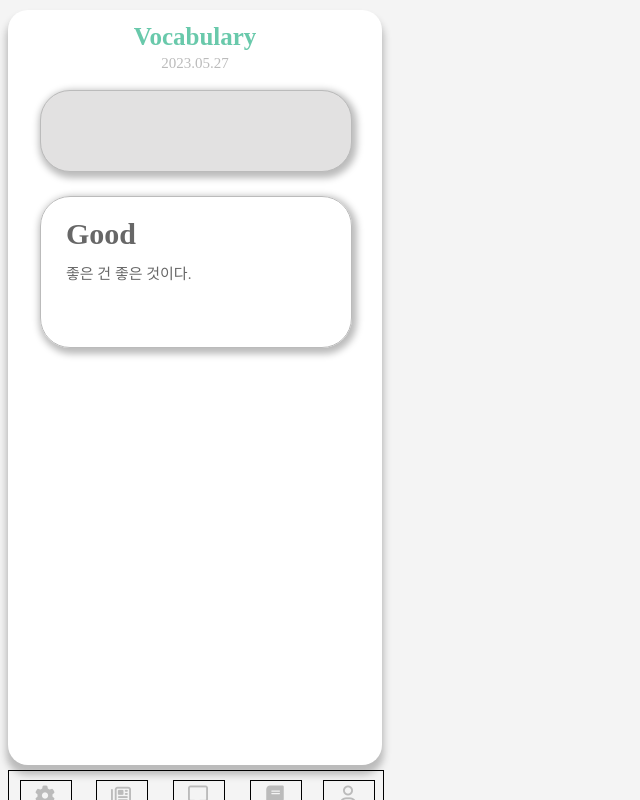
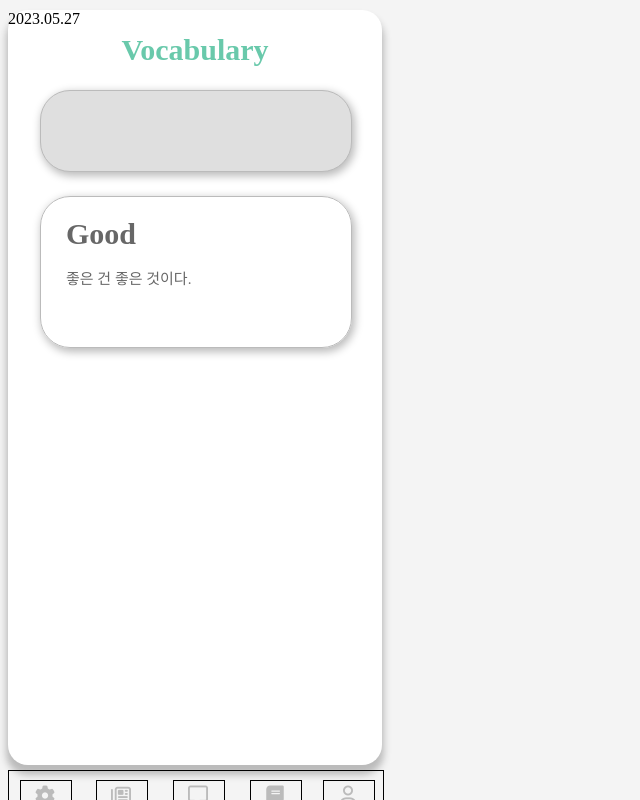
Before and after one commit to sosschs9/GETIT_Hackathon_2023, a Flask app: page /wordlist in a window 1280 px wide. Shown: the whole page, without its empty margins (0-640 px from the left). Run offline with Flask 3, Linux system fonts and the light colour scheme; data that the repository does not hold is empty; some libraries are stand-ins or nearby versions; some web fonts are replaced.

Commit message:
done with wordlist

```diff
--- a/static/css/wordlist.css
+++ b/static/css/wordlist.css
@@ -28,26 +28,14 @@
 .title{
     /*border :1px solid black;*/
     position: fixed;
-    top:23px;
+    top:33px;
     height: 30px;
     width: 200px;
     left: 95px;
     font-family: Pretendard;
-    font-size: 25px;
+    font-size: 30px;
     color: #69C9AB;
     font-weight: bold;
-    text-align:center;
-}
-.date{
-    /*border :1px solid black;*/
-    position: fixed;
-    top:55px;
-    height: 20px;
-    width: 100px;
-    left: 145px;
-    font-family: Pretendard;
-    font-size: 15px;
-    color: #BBBBBB;
     text-align:center;
 }
 .card{
@@ -62,6 +50,16 @@
 .card::-webkit-scrollbar{
     display:none;
 }
+.plus{
+    /*border: 1px solid black;*/
+    position: relative;
+    top: 7px;
+    left: 120px;
+    width : 60px;
+    height: 60px;
+    font-size: 45px;
+    text-align:center;
+}
 .add_word{
     display:inline-block;
     border :1px solid #BBBBBB;
@@ -71,8 +69,8 @@
     width: 310px;
     left: 20px;
     border-radius: 30px;
-    box-shadow: 2px 3px 7px 3px #BBBBBB;
-    background-color: #E2E1E1;
+    box-shadow: 2px 3px 8px 1px #BBBBBB;
+    background-color: #DFDFDF;
 }
 .word1{
     display:inline-block;
@@ -83,7 +81,7 @@
     width: 310px;
     left: 20px;
     border-radius: 30px;
-    box-shadow: 2px 3px 7px 3px #BBBBBB;
+    box-shadow: 2px 3px 8px 1px #BBBBBB;
 }
 .word1_text{
     /*border: 1px solid black;*/
@@ -103,7 +101,7 @@
     /*border: 1px solid black;*/
     text-overflow:ellipsis;
     position: relative;
-    top:25px;
+    top:30px;
     left:25px;
     width:260px;
     height: 70px;
```
